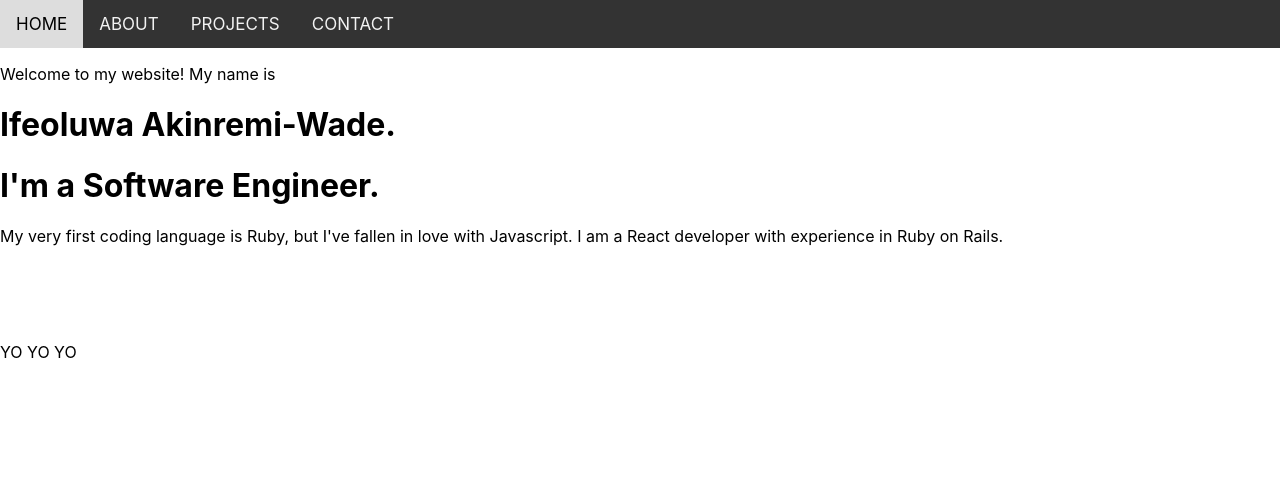
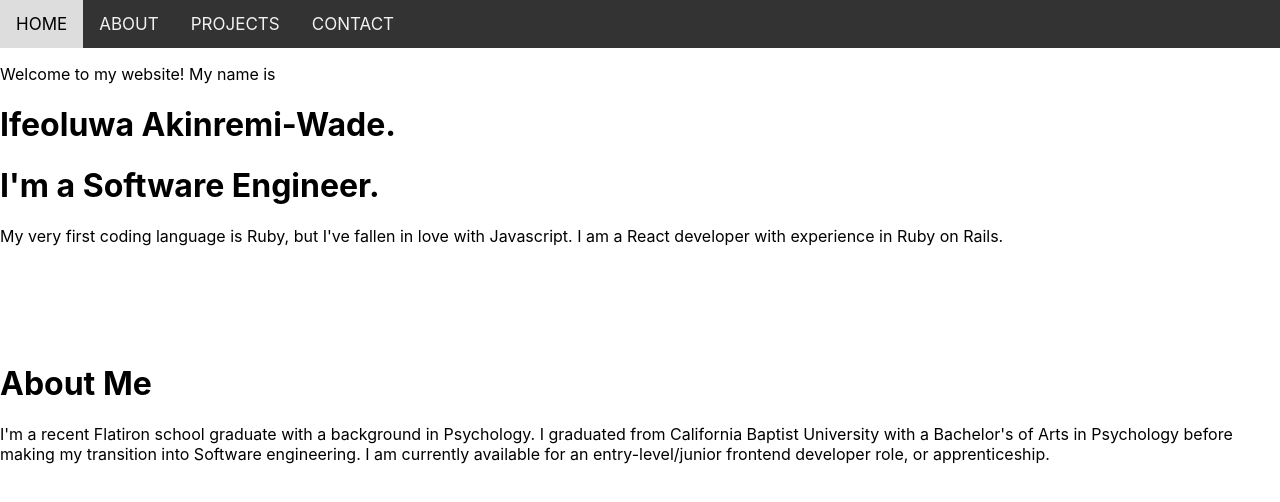
Before and after one commit to IfeAkiWad/ifeakiwade.github.io, a React (Create React App) app: page / in a window 1280 px wide. Shown: the top 502 px of the page. Built offline with nearby package versions, Linux system fonts and the light colour scheme.

Commit message:
finished about me page

```diff
--- a/src/components/about/About.js
+++ b/src/components/about/About.js
@@ -3,7 +3,8 @@ import React from "react"
 const About = () => {
     return (
         <div>
-            YO YO YO
+            <h1>About Me</h1>
+            <p>I'm a recent Flatiron school graduate with a background in Psychology. I graduated from California Baptist University with a Bachelor's of Arts in Psychology before making my transition into Software engineering. I am currently available for an entry-level/junior frontend developer role, or apprenticeship.</p>
 
         </div>
     )
```
